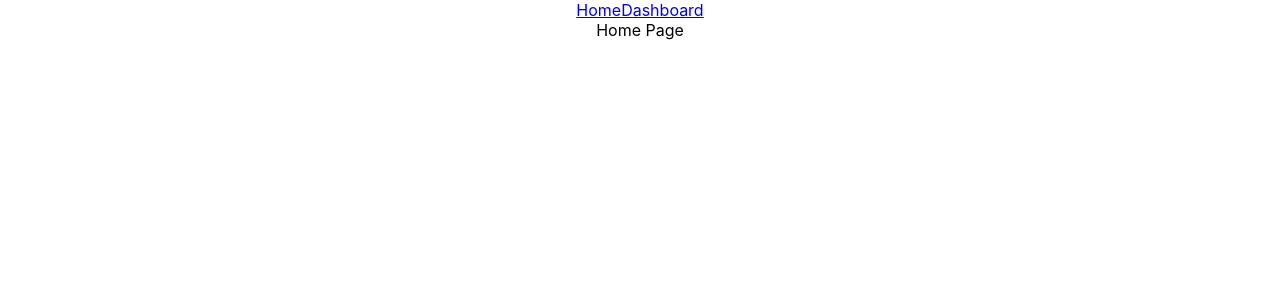
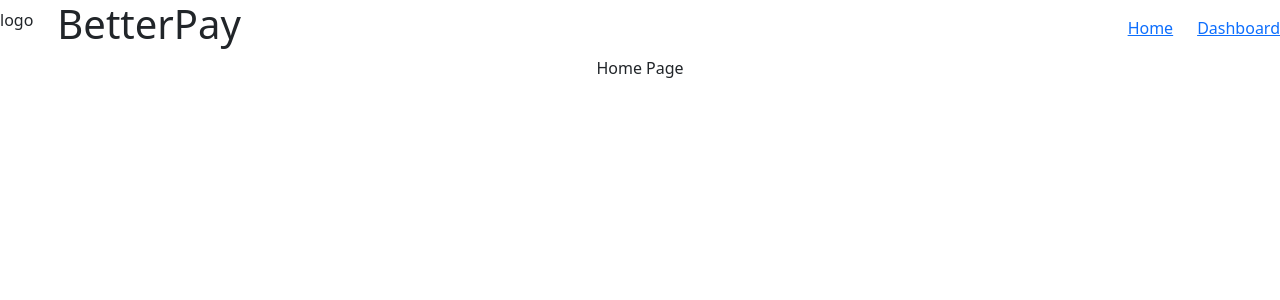
Before and after one commit to KheshavKumar/BetterPay, a React (Create React App) app in the folder Frontend/better-pay/: page / in a window 1280 px wide. Shown: the top 300 px of the page. Built offline with nearby package versions, Linux system fonts and the light colour scheme.

Commit message:
first commit

```diff
--- a/Frontend/better-pay/package.json
+++ b/Frontend/better-pay/package.json
@@ -6,8 +6,11 @@
     "@testing-library/jest-dom": "^5.16.4",
     "@testing-library/react": "^13.3.0",
     "@testing-library/user-event": "^13.5.0",
+    "bootstrap": "^5.2.0",
     "react": "^18.2.0",
+    "react-bootstrap": "^2.4.0",
     "react-dom": "^18.2.0",
+    "react-router-dom": "^6.3.0",
     "react-scripts": "5.0.1",
     "web-vitals": "^2.1.4"
   },
--- a/Frontend/better-pay/src/App.js
+++ b/Frontend/better-pay/src/App.js
@@ -1,5 +1,7 @@
 import logo from './logo.svg';
 import './App.css';
+import 'bootstrap/dist/css/bootstrap.min.css';
+
 import {BrowserRouter as Router, Routes, Route} from 'react-router-dom'
 import Dashboard from './components/Dashboard.js'
 import Home from './components/Home.js'
--- a/Frontend/better-pay/src/components/Header.js
+++ b/Frontend/better-pay/src/components/Header.js
@@ -1,11 +1,21 @@
+
 import React from 'react'
 import { Link } from 'react-router-dom'
+import Stack from 'react-bootstrap/Stack';
 
 const Header = () => {
   return (
     <div>
-        <Link to="/">Home</Link>
-        <Link to="/dashboard">Dashboard</Link>
+        <Stack direction="horizontal" gap={4}>
+          <p>logo</p>
+          <h1>BetterPay</h1>
+          <Link className="ms-auto" to="/">Home</Link>
+          <Link to="/dashboard">Dashboard</Link>
+        </Stack>
+
+
+
+
     </div>
   )
 }
```
Also changed, not shown: Frontend/better-pay/src/assets/icon.png (added), Frontend/better-pay/src/components/Header.css (added), 1 other file (tests, documents, lock files or other folders).
